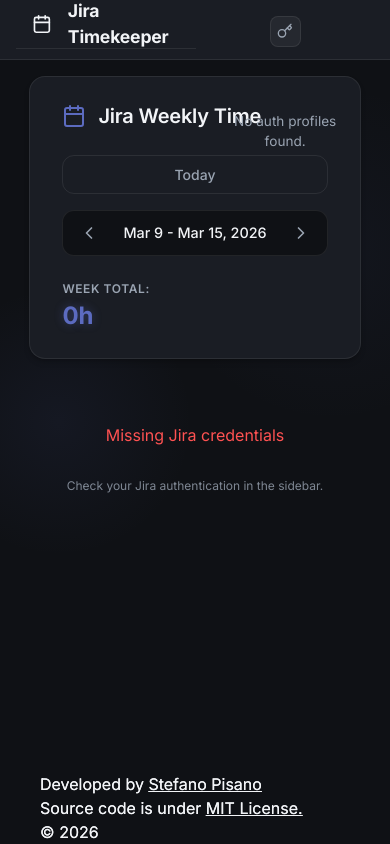
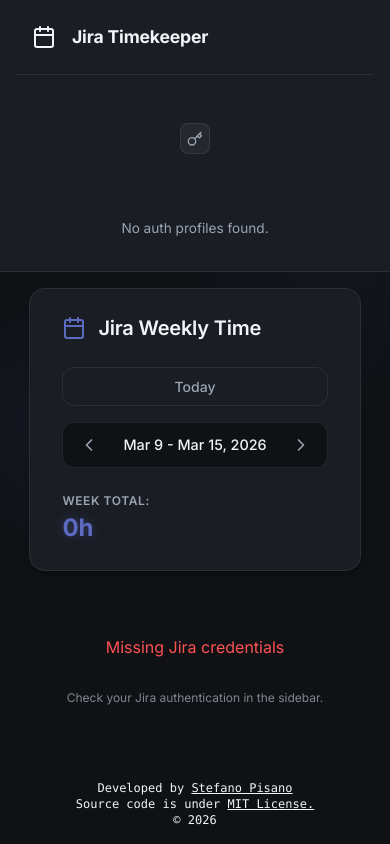
Before and after one commit to StefanoPisano/Jira-Timekeeper, a Next.js app: page / in a window 390 px wide. Built offline with nearby package versions, Linux system fonts and the light colour scheme.

Commit message:
fix: footer ui & code cleanup

```diff
--- a/app/components/Footer/Footer.tsx
+++ b/app/components/Footer/Footer.tsx
@@ -1,11 +1,8 @@
-
 const Footer = () => {
 
     return (
         <>
-            <div className={"absolute bottom-0 left-[40px]"}>
-                <div className={"mt-2.5 font-mono text-xs text-center"}>
-                </div>
+            <div className={"mt-2.5 mb-2.5 font-mono text-xs text-center"}>
                 Developed by <a className={"underline"} href={"https://stefanopisano.github.io/"}>Stefano
                 Pisano</a><br/>
                 Source code is under <a className={"underline"} href={"../LICENSE"}>MIT License.</a><br/>
--- a/app/components/Sidebar/AuthSidebar.tsx
+++ b/app/components/Sidebar/AuthSidebar.tsx
@@ -250,9 +250,6 @@
                     </div>
                 </div>
             )}
-
-
-            <Footer/>
         </div>
     );
 };
--- a/app/index.css
+++ b/app/index.css
@@ -139,7 +139,7 @@
   display: flex;
   flex-direction: column;
   gap: 2rem;
-  height: 100%;
+  height: 80%;
 }
 
 .calendar-header {
@@ -470,8 +470,8 @@
 
   .sidebar {
     width: 100%;
-    height: 60px;
-    flex-direction: row;
+    min-height: 200px;
+    flex-direction: column;
     padding: 0 1rem;
     border-right: none;
     border-bottom: 1px solid var(--border-light);
--- a/app/page.css
+++ /dev/null
@@ -1 +0,0 @@
-/* App-specific styles are now handled in index.css for global theming. */
--- a/app/page.tsx
+++ b/app/page.tsx
@@ -1,11 +1,9 @@
-// app/page.tsx
-'use client'; // needed because this is a client-side component
+'use client';
 
-import { useState } from 'react';
-import { CalendarIcon } from 'lucide-react';
-import { WeeklyCalendar } from './components/Calendar/WeeklyCalendar';
-import { AuthSidebar } from './components/Sidebar/AuthSidebar';
-import './page.css';
+import {useState} from 'react';
+import {CalendarIcon} from 'lucide-react';
+import {WeeklyCalendar} from './components/Calendar/WeeklyCalendar';
+import {AuthSidebar} from './components/Sidebar/AuthSidebar';
 import Footer from "@/app/components/Footer/Footer";
 
 export default function Page() {
@@ -24,10 +22,13 @@
                 </div>
                 <AuthSidebar onAuthChange={handleAuthChange} />
             </nav>
-            <main className="main-content">
-                <WeeklyCalendar key={refreshKey} />
-            </main>
-            <Footer></Footer>
+
+            <div className="main-content flex flex-col justify-between">
+                <main >
+                    <WeeklyCalendar key={refreshKey} />
+                </main>
+                <Footer></Footer>
+            </div>
         </div>
     );
 }
```
